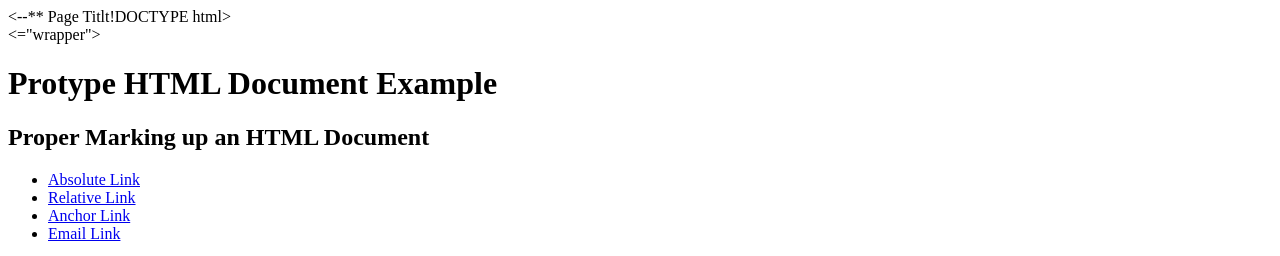
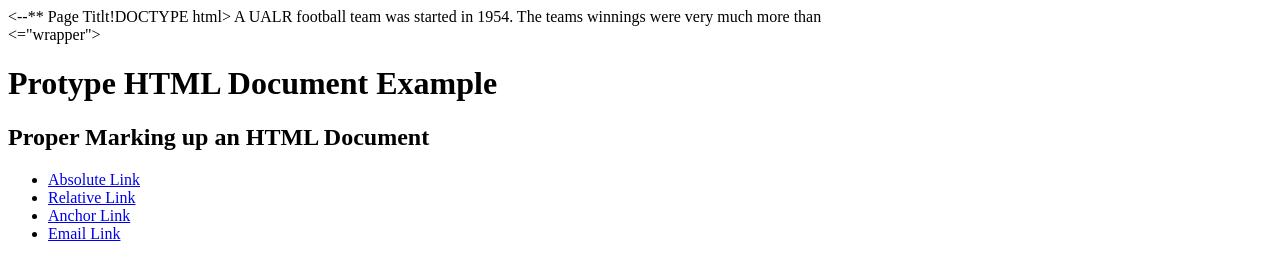
Before and after one commit to jsemmel-ualredu/ifsc-11003, a plain HTML site: page index.html in a window 1280 px wide. Shown: the top 256 px of the page. Drawn offline with Linux system fonts and the light colour scheme; files that its build step writes are made by us from their sources; grey boxes are pictures that could not be loaded; a script that the page names is missing.

Commit message:
Update index.html with UALR football team info
Added historical information about the UALR football team.

```diff
--- a/index.html
+++ b/index.html
@@ -7,6 +7,7 @@
     <title>Pen</title>
   </head>
   <body>
+    A UALR football team was started in 1954. The teams winnings were very much more than
 
     <script src="./script.js"></script>
   </body>
```
